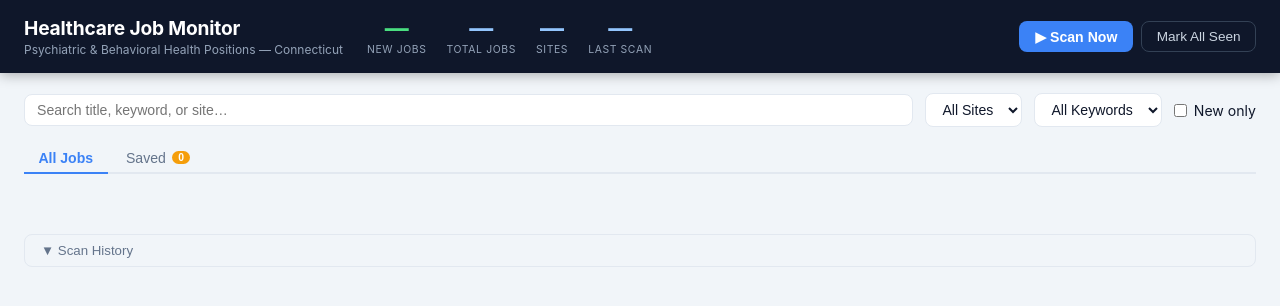
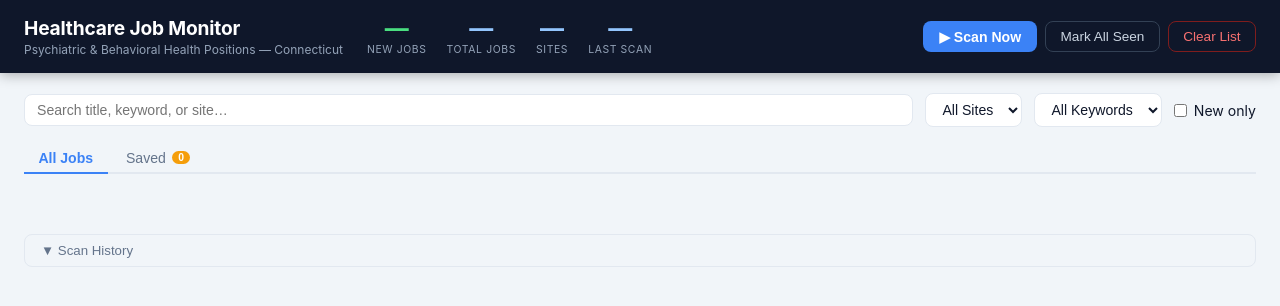
Before and after one commit to jwreeve/job-search, a plain HTML site: page static/index.html in a window 1280 px wide. Drawn offline with Linux system fonts and the light colour scheme; no server answers.

Commit message:
Add Clear List button to reset all unsaved jobs
Adds a DELETE /api/jobs endpoint that removes all non-saved jobs,
a clearList() frontend function with confirmation prompt, and a
red-styled btn-danger button in the header.

Co-Authored-By: Claude Sonnet 4.6 <noreply@anthropic.com>

```diff
--- a/static/app.js
+++ b/static/app.js
@@ -178,6 +178,12 @@ async function toggleSave(id) {
   applyFilters();
 }
 
+async function clearList() {
+  if (!confirm('Clear all unsaved jobs? This cannot be undone.')) return;
+  await fetch('/api/jobs', { method: 'DELETE' });
+  await fetchJobs();
+}
+
 async function markAllSeen() {
   if (!confirm('Mark all new jobs as seen?')) return;
   await fetch('/api/jobs/mark-all-seen', { method: 'POST' });
--- a/static/index.html
+++ b/static/index.html
@@ -40,6 +40,7 @@
         <span id="scan-label">&#9654; Scan Now</span>
       </button>
       <button class="btn-ghost" onclick="markAllSeen()">Mark All Seen</button>
+      <button class="btn-danger" onclick="clearList()">Clear List</button>
     </div>
   </div>
 </header>
--- a/static/style.css
+++ b/static/style.css
@@ -84,6 +84,18 @@ header {
   transition: background .15s;
 }
 .btn-ghost:hover { background: #1e293b; }
+
+.btn-danger {
+  background: transparent;
+  color: #f87171;
+  border: 1px solid #7f1d1d;
+  padding: .45rem .9rem;
+  border-radius: var(--radius);
+  cursor: pointer;
+  font-size: .85rem;
+  transition: background .15s, color .15s;
+}
+.btn-danger:hover { background: #7f1d1d; color: #fff; }
 
 /* ── Scan banner ── */
 .scan-banner {
```
Also changed, not shown: 1 other file.
